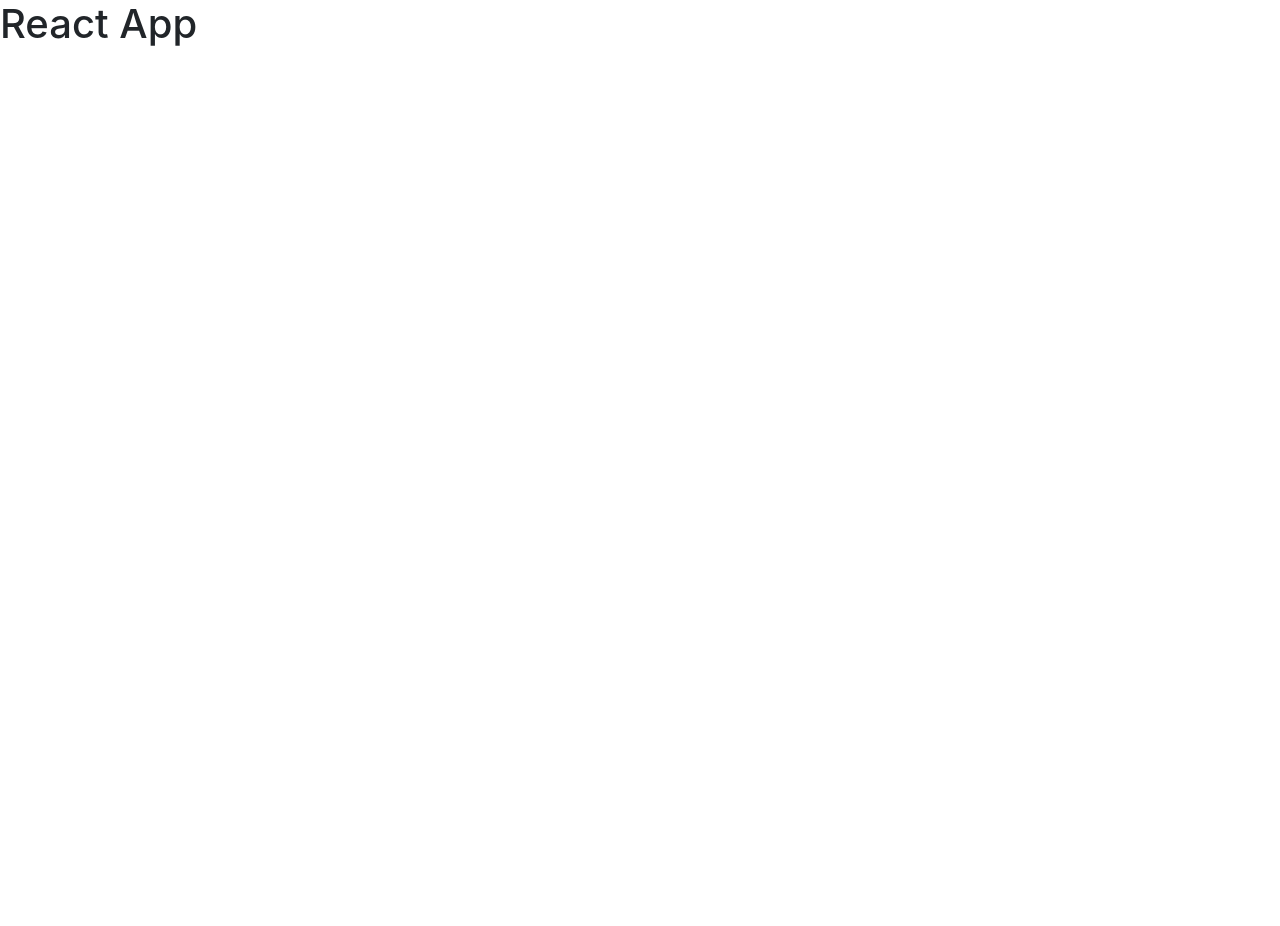
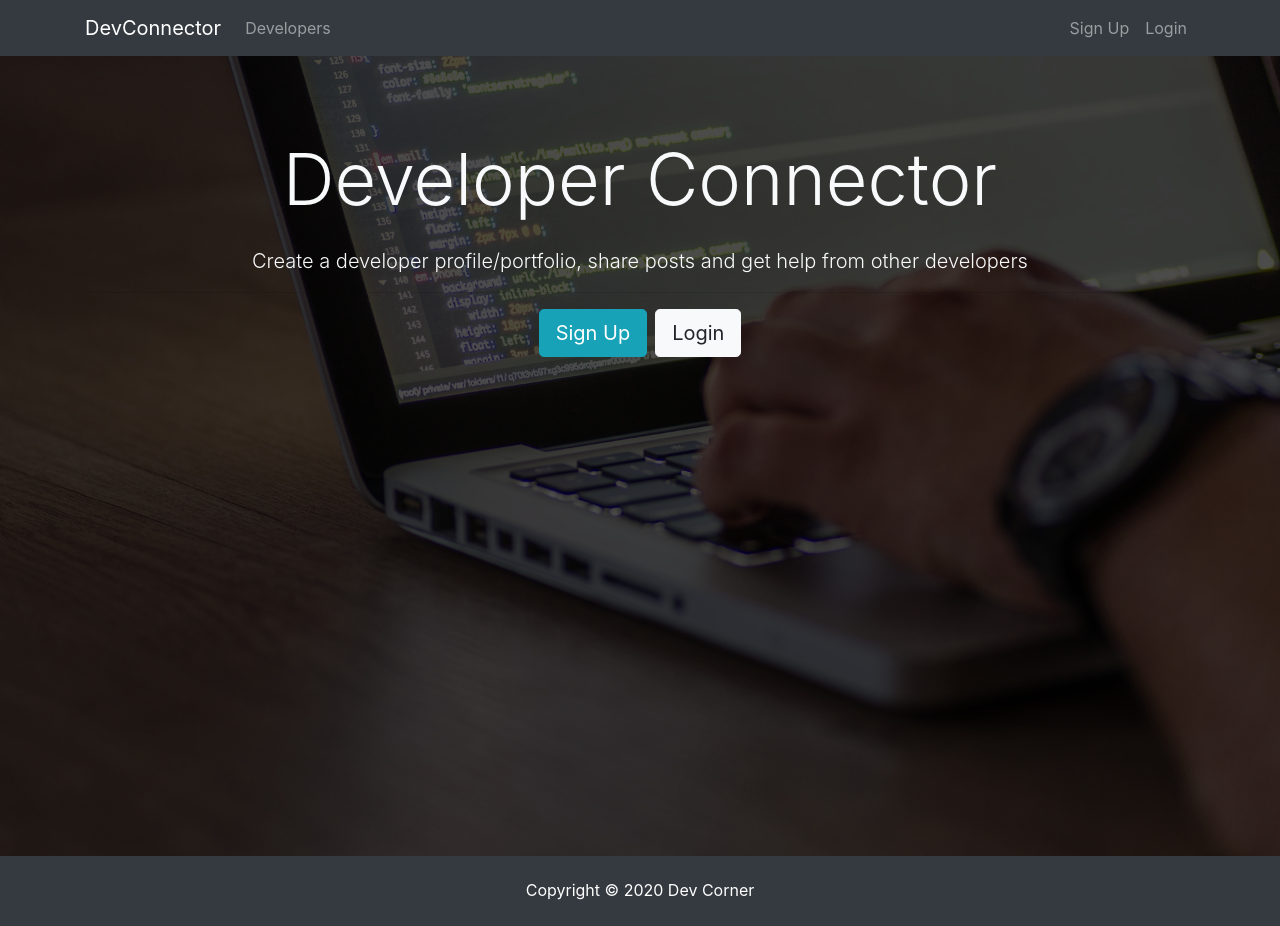
Before and after one commit to qasimhafeez/dev-corner, a React (Create React App) app in the folder client/: page / in a window 1280 px wide. Before the commit the page ends 800 px from the top, so only its background shows below. Built offline with nearby package versions, Linux system fonts and the light colour scheme.

Commit message:
refactor langing page

```diff
--- a/client/package.json
+++ b/client/package.json
@@ -8,6 +8,7 @@
     "@testing-library/user-event": "^7.2.1",
     "react": "^16.12.0",
     "react-dom": "^16.12.0",
+    "react-router-dom": "^5.1.2",
     "react-scripts": "3.4.0"
   },
   "scripts": {
--- a/client/src/App.js
+++ b/client/src/App.js
@@ -1,10 +1,15 @@
 import React from "react";
+import Navbar from "./components/layout/Navbar";
+import Footer from "./components/layout/Footer";
+import Landing from "./components/layout/Landing";
 import "./App.css";
 
 function App() {
   return (
     <div className="App">
-      <h1>React App</h1>
+      <Navbar />
+      <Landing />
+      <Footer />
     </div>
   );
 }
--- /dev/null
+++ b/client/src/components/layout/Footer.js
@@ -0,0 +1,9 @@
+import React from "react";
+
+export default function Footer() {
+  return (
+    <footer className="bg-dark text-white mt-5 p-4 text-center">
+      Copyright &copy; {new Date().getFullYear()} Dev Corner
+    </footer>
+  );
+}
--- /dev/null
+++ b/client/src/components/layout/Landing.js
@@ -0,0 +1,33 @@
+import React, { Component } from "react";
+
+class Landing extends Component {
+  render() {
+    return (
+      <div className="landing">
+        <div className="dark-overlay landing-inner text-light">
+          <div className="container">
+            <div className="row">
+              <div className="col-md-12 text-center">
+                <h1 className="display-3 mb-4">Developer Connector</h1>
+                <p className="lead">
+                  {" "}
+                  Create a developer profile/portfolio, share posts and get help
+                  from other developers
+                </p>
+                <hr />
+                <a href="register.html" class="btn btn-lg btn-info mr-2">
+                  Sign Up
+                </a>
+                <a href="login.html" class="btn btn-lg btn-light">
+                  Login
+                </a>
+              </div>
+            </div>
+          </div>
+        </div>
+      </div>
+    );
+  }
+}
+
+export default Landing;
--- /dev/null
+++ b/client/src/components/layout/Navbar.js
@@ -0,0 +1,49 @@
+import React, { Component } from "react";
+
+class Navbar extends Component {
+  render() {
+    return (
+      <nav className="navbar navbar-expand-sm navbar-dark bg-dark mb-4">
+        <div className="container">
+          <a className="navbar-brand" href="landing.html">
+            DevConnector
+          </a>
+          <button
+            className="navbar-toggler"
+            type="button"
+            data-toggle="collapse"
+            data-target="#mobile-nav"
+          >
+            <span className="navbar-toggler-icon"></span>
+          </button>
+
+          <div className="collapse navbar-collapse" id="mobile-nav">
+            <ul className="navbar-nav mr-auto">
+              <li className="nav-item">
+                <a className="nav-link" href="profiles.html">
+                  {" "}
+                  Developers
+                </a>
+              </li>
+            </ul>
+
+            <ul className="navbar-nav ml-auto">
+              <li className="nav-item">
+                <a className="nav-link" href="register.html">
+                  Sign Up
+                </a>
+              </li>
+              <li className="nav-item">
+                <a className="nav-link" href="login.html">
+                  Login
+                </a>
+              </li>
+            </ul>
+          </div>
+        </div>
+      </nav>
+    );
+  }
+}
+
+export default Navbar;
```
